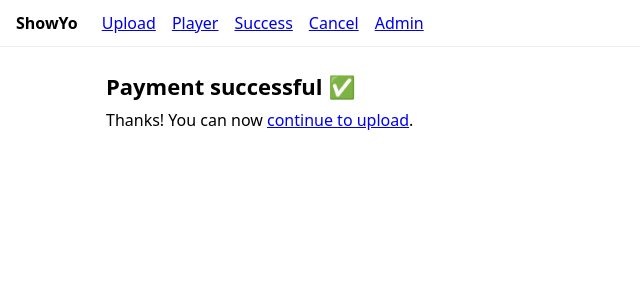
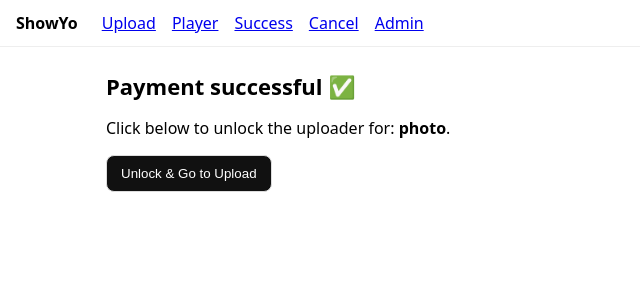
Before and after one commit to taunyxlpz/showyo.live, a Next.js app: page /success in a window 1280 px wide. Shown: the top 300 px of the page, without its empty margins (0-640 px from the left). Built offline with nearby package versions, Linux system fonts and the light colour scheme.

Commit message:
Update page.tsx

```diff
--- a/app/success/page.tsx
+++ b/app/success/page.tsx
@@ -3,14 +3,15 @@ export const revalidate = 0;
 export const fetchCache = 'force-no-store';
 
 import Link from 'next/link';
+import { redirect } from 'next/navigation';
 
-export default function SuccessPage() {
+export default function SuccessPage({ searchParams }: { searchParams?: { [k: string]: string } }) {
+  const type = (searchParams?.type || 'photo').toLowerCase();
   return (
     <>
-      <h1 style={{ fontSize: 22, fontWeight: 700, margin: 0 }}>Payment successful ✅</h1>
-      <p style={{ marginTop: 8 }}>
-        Thanks! You can now <Link href="/upload">continue to upload</Link>.
-      </p>
+      <h1>Payment successful ✅</h1>
+      <p>Click below to unlock the uploader for: <b>{type}</b>.</p>
+      <Link href={`/api/unlock?type=${type}`}><button>Unlock & Go to Upload</button></Link>
     </>
   );
 }
```
